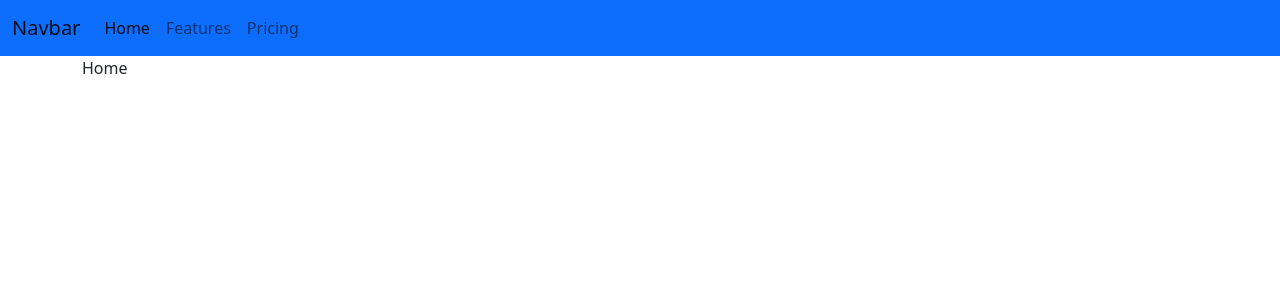
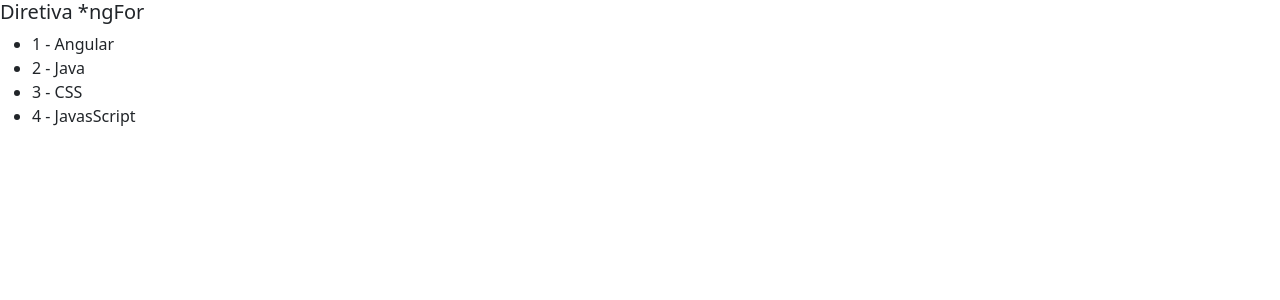
Before and after one commit to EderVoR/angular-loiane, an Angular app in the folder diretivas/: page / in a window 1280 px wide. Shown: the top 300 px of the page. Built offline with nearby package versions, Linux system fonts and the light colour scheme.

Commit message:
Diretiva ngFor

```diff
--- a/diretivas/src/app/app.component.html
+++ b/diretivas/src/app/app.component.html
@@ -1,3 +1,5 @@
 <!--app-diretiva-ngif></!--app-diretiva-ngif-->
 
-<app-diretiva-ngswitch></app-diretiva-ngswitch>
+<!--app-diretiva-ngswitch></!--app-diretiva-ngswitch-->
+
+<app-diretiva-ngfor></app-diretiva-ngfor>
--- a/diretivas/src/app/app.module.ts
+++ b/diretivas/src/app/app.module.ts
@@ -5,12 +5,14 @@
 import { DiretivaNgifComponent } from './diretiva-ngif/diretiva-ngif.component';
 import { DiretivaNgswitchComponent } from './diretiva-ngswitch/diretiva-ngswitch.component';
 import { BrowserAnimationsModule } from '@angular/platform-browser/animations';
+import { DiretivaNgforComponent } from './diretiva-ngfor/diretiva-ngfor.component';
 
 @NgModule({
   declarations: [
     AppComponent,
     DiretivaNgifComponent,
-    DiretivaNgswitchComponent
+    DiretivaNgswitchComponent,
+    DiretivaNgforComponent
   ],
   imports: [
     BrowserModule,
--- /dev/null
+++ b/diretivas/src/app/diretiva-ngfor/diretiva-ngfor.component.html
@@ -0,0 +1,6 @@
+<h5>Diretiva *ngFor</h5>
+
+<ul>
+	<li *ngFor="let curso of cursos, let i = index">
+		{{ i + 1 }} - {{ curso }}</li>
+</ul>
--- /dev/null
+++ b/diretivas/src/app/diretiva-ngfor/diretiva-ngfor.component.ts
@@ -0,0 +1,17 @@
+import { Component, OnInit } from '@angular/core';
+
+@Component({
+  selector: 'app-diretiva-ngfor',
+  templateUrl: './diretiva-ngfor.component.html',
+  styleUrls: ['./diretiva-ngfor.component.css']
+})
+export class DiretivaNgforComponent implements OnInit {
+
+	cursos: string[] = ["Angular", "Java", "CSS", "JavasScript"];
+
+	constructor() { }
+
+  	ngOnInit(): void {
+  	}
+
+}
```
Also changed, not shown: diretivas/src/app/diretiva-ngfor/diretiva-ngfor.component.css (added), 1 other file (tests, documents, lock files or other folders).
